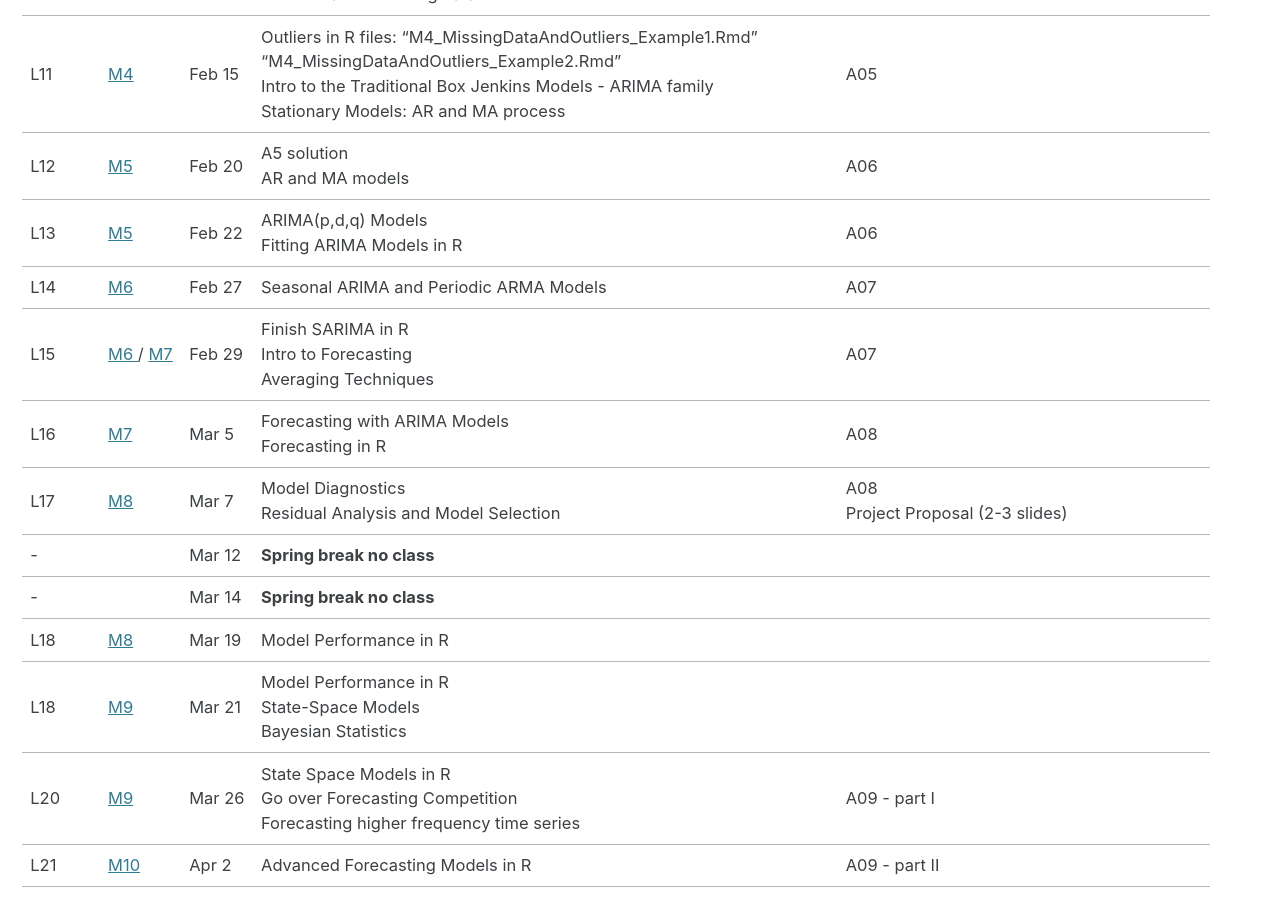
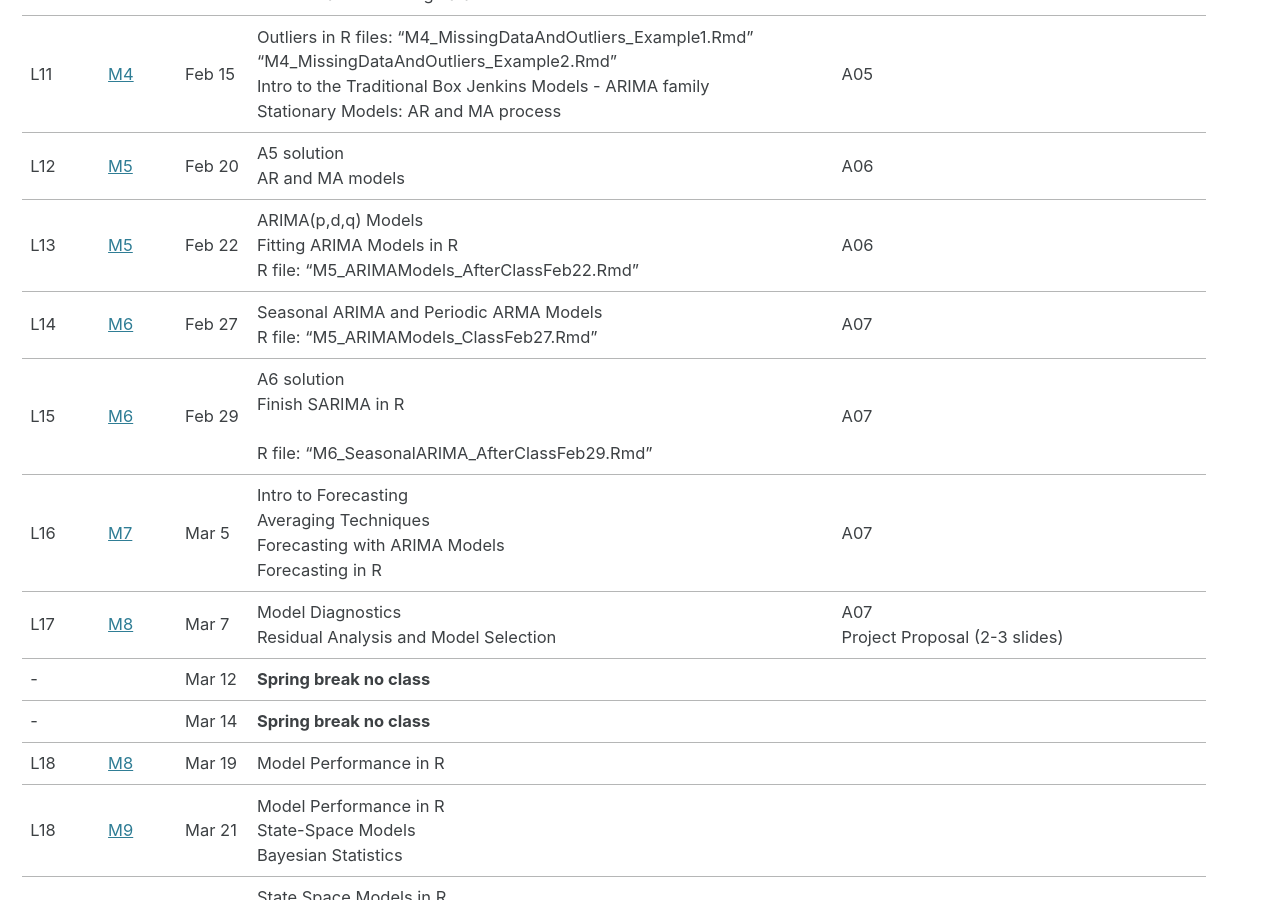
Before and after one commit to ENV797/env797.github.io, a Jekyll site: the page built from _pages/lessons.md, in a window 1280 px wide and 900 px high, scrolled down 1031 px. Built offline with Jekyll 4.4.1, drawn with Linux system fonts in a browser that asks for light colours; cached includes are drawn as plain includes.

Commit message:
upload material for M7

```diff
--- a/_data/navigation.yml
+++ b/_data/navigation.yml
@@ -38,8 +38,8 @@
     url: /docs/modules/M5/
   - title: Module 6
     url: /docs/modules/M6/
-  # - title: Module 7
-  #   url: /docs/modules/M7/
+  - title: Module 7
+    url: /docs/modules/M7/
   # - title: Module 8
   #   url: /docs/modules/M8/
   # - title: Module 9
@@ -75,3 +75,5 @@
     url: /docs/modules/M5/
   - title: Module 6
     url: /docs/modules/M6/
+  - title: Module 7
+    url: /docs/modules/M7/
--- a/_pages/lessons.md
+++ b/_pages/lessons.md
@@ -30,11 +30,11 @@
 | L10 | <a href="/docs/modules/M4/" > M4 </a> | Feb 13 | A4 solution <br> Outlier types and detection <br> How to handle missing data <br>  | A05 |
 | L11 | <a href="/docs/modules/M4/" > M4 </a> | Feb 15 | Outliers in R files: "M4_MissingDataAndOutliers_Example1.Rmd" <br> "M4_MissingDataAndOutliers_Example2.Rmd" <br> Intro to the Traditional Box  Jenkins Models - ARIMA family <br> Stationary Models: AR and MA process | A05 |
 | L12 | <a href="/docs/modules/M5/" > M5 </a> | Feb 20 | A5 solution <br> AR and MA models  | A06  |
-| L13 | <a href="/docs/modules/M5/" > M5 </a> | Feb 22 | ARIMA(p,d,q) Models <br> Fitting ARIMA Models in R | A06 |
-| L14 | <a href="/docs/modules/M6/" > M6 </a> | Feb 27 | Seasonal ARIMA and Periodic ARMA Models | A07 |
-| L15 | <a href="/docs/modules/M6/" > M6 </a> / <a href="/docs/modules/M7/" > M7 </a> | Feb 29 |  Finish SARIMA in R <br> Intro to Forecasting <br> Averaging Techniques <br> | A07  |
-| L16 | <a href="/docs/modules/M7/" > M7 </a> | Mar 5 | Forecasting with ARIMA Models <br> Forecasting in R | A08 |
-| L17 | <a href="/docs/modules/M8/" > M8 </a> | Mar 7 | Model Diagnostics <br> Residual Analysis and Model Selection| A08 <br> Project Proposal (2-3 slides)
+| L13 | <a href="/docs/modules/M5/" > M5 </a> | Feb 22 | ARIMA(p,d,q) Models <br> Fitting ARIMA Models in R  <br> R file: "M5_ARIMAModels_AfterClassFeb22.Rmd" | A06 |
+| L14 | <a href="/docs/modules/M6/" > M6 </a> | Feb 27 | Seasonal ARIMA and Periodic ARMA Models <br> R file: "M5_ARIMAModels_ClassFeb27.Rmd"| A07 |
+| L15 | <a href="/docs/modules/M6/" > M6 </a> | Feb 29 | A6 solution <br> Finish SARIMA in R <br>  <br> R file: "M6_SeasonalARIMA_AfterClassFeb29.Rmd" | A07  |
+| L16 | <a href="/docs/modules/M7/" > M7 </a> | Mar 5 | Intro to Forecasting <br> Averaging Techniques <br> Forecasting with ARIMA Models <br> Forecasting in R | A07 |
+| L17 | <a href="/docs/modules/M8/" > M8 </a> | Mar 7 | Model Diagnostics <br> Residual Analysis and Model Selection| A07 <br> Project Proposal (2-3 slides)
 | - |  | Mar 12 | **Spring break no class** |  |
 | - |  | Mar 14 | **Spring break no class** |  |
 | L18 | <a href="/docs/modules/M8/" > M8 </a> | Mar 19 |  Model Performance in R  |  |
```
Also changed, not shown: docs/modules/M7-intro-forecasting.md (+7 -14 lines), 1 other file.
